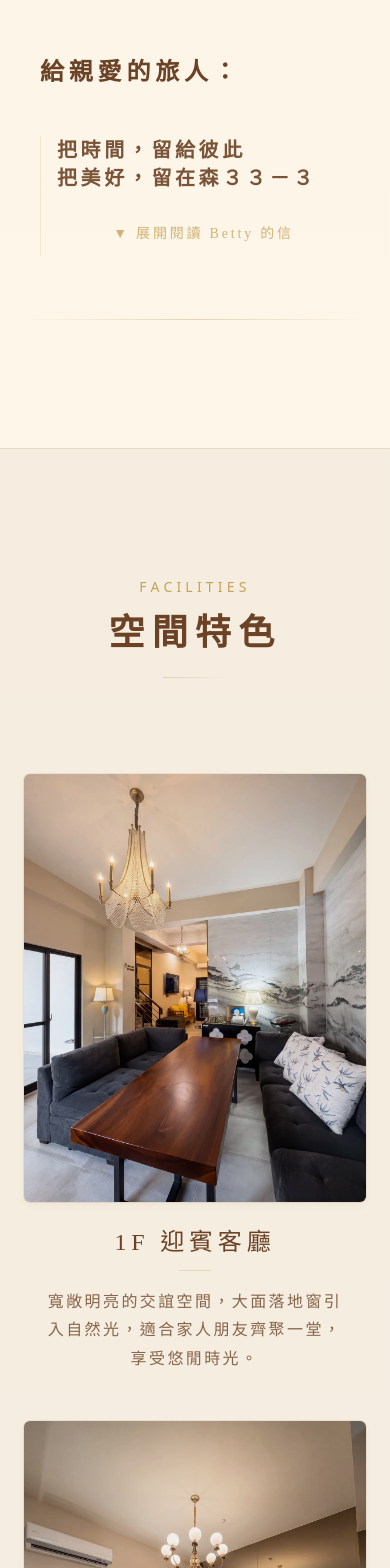
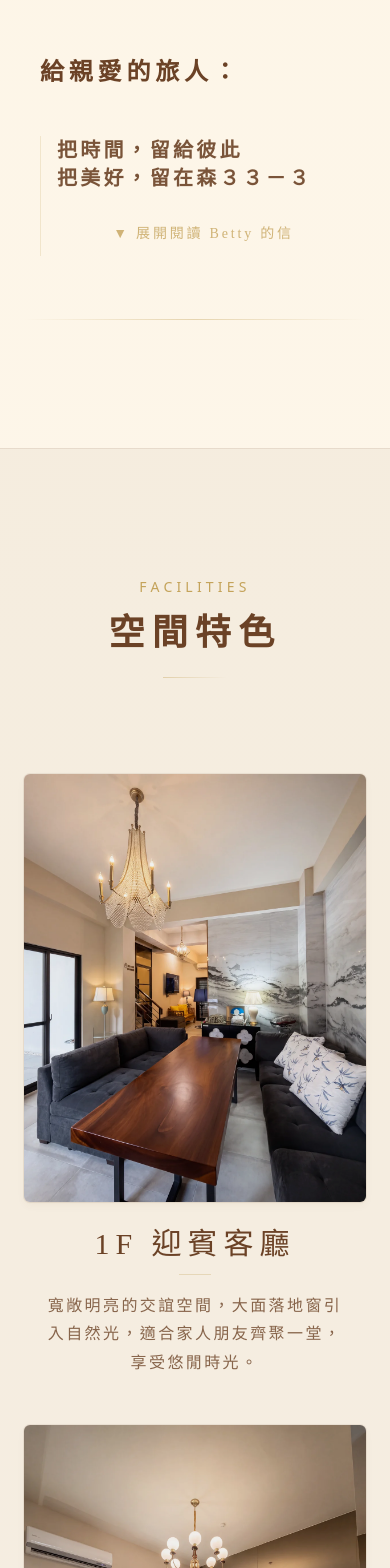
Before and after one commit to ggro4444/sen33-3, a React (Vite) app in the folder frontend/: page /#/ in a window 390 px wide. Shown: the part 980-2548 px from the top of the page. Built offline with nearby package versions, Linux system fonts and the light colour scheme; a web font is replaced by a local one.

Commit message:
統一所有設施子標題字體(text-3xl font-light) + 信內文改text-base

```diff
--- a/frontend/pages/Home.tsx
+++ b/frontend/pages/Home.tsx
@@ -115,7 +115,7 @@ export const Home: React.FC = () => {
                   給親愛的旅人：
                 </h2>
 
-                <div className="space-y-5 text-warm-text/80 leading-[1.8] tracking-[0.2em] text-lg font-handwriting pl-4 md:pl-8 border-l border-warm-gold/20">
+                <div className="space-y-5 text-warm-text/80 leading-[1.8] tracking-[0.2em] text-base font-handwriting pl-4 md:pl-8 border-l border-warm-gold/20">
                   {/* Always visible */}
                   <p className="font-bold text-warm-text/90 text-xl md:text-2xl">
                     把時間，留給彼此<br/>
@@ -190,7 +190,7 @@ export const Home: React.FC = () => {
                     </div>
                   )}
                   <div className="flex flex-col items-center text-center px-4">
-                    <h3 className="font-serif font-medium text-2xl md:text-3xl text-warm-text mb-3 tracking-[0.2em]">{facility.name}</h3>
+                    <h3 className="font-serif font-light md:font-medium text-3xl text-warm-text mb-3 tracking-[0.2em]">{facility.name}</h3>
                     <div className="w-8 h-[1px] bg-warm-gold/30 mb-4"></div>
                     <p className="text-warm-text/80 leading-[1.8] text-base md:text-lg tracking-[0.15em] font-normal flex-grow">
                       {facility.description}
@@ -218,7 +218,7 @@ export const Home: React.FC = () => {
                       </div>
                     )}
                     <div className="flex flex-col items-center text-center px-4">
-                      <h3 className="font-serif font-medium text-2xl md:text-3xl text-warm-text mb-3 tracking-[0.2em]">{facility.name}</h3>
+                      <h3 className="font-serif font-light md:font-medium text-3xl text-warm-text mb-3 tracking-[0.2em]">{facility.name}</h3>
                       <div className="w-8 h-[1px] bg-warm-gold/30 mb-4"></div>
                       <p className="text-warm-text/80 leading-[1.8] text-base md:text-lg tracking-[0.15em] font-normal flex-grow">
                         {facility.description}
@@ -236,14 +236,14 @@ export const Home: React.FC = () => {
               <div className="flex items-start gap-5 hover:-translate-y-[2px] transition-all duration-500 ease-out justify-center">
                 <div className="text-warm-gold mt-1"><ArrowUpDown size={28} strokeWidth={1.5} /></div>
                 <div>
-                  <h4 className="font-serif font-light md:font-medium text-warm-text text-3xl md:text-3xl tracking-[0.15em] mb-2">室內電梯</h4>
+                  <h4 className="font-serif font-light md:font-medium text-3xl text-warm-text tracking-[0.15em] mb-2">室內電梯</h4>
                   <p className="text-warm-text/75 text-lg tracking-[0.15em] font-normal">方便長輩和行李</p>
                 </div>
               </div>
               <div className="flex items-start gap-5 hover:-translate-y-[2px] transition-all duration-500 ease-out justify-center">
                 <div className="text-warm-gold mt-1"><CloudSun size={28} strokeWidth={1.5} /></div>
                 <div>
-                  <h4 className="font-serif font-light md:font-medium text-warm-text text-3xl md:text-3xl tracking-[0.15em] mb-2">露天陽臺</h4>
+                  <h4 className="font-serif font-light md:font-medium text-3xl text-warm-text tracking-[0.15em] mb-2">露天陽臺</h4>
                   <p className="text-warm-text/75 text-lg tracking-[0.15em] font-normal">清晨看山嵐、夜晚觀星空</p>
                 </div>
               </div>
```
